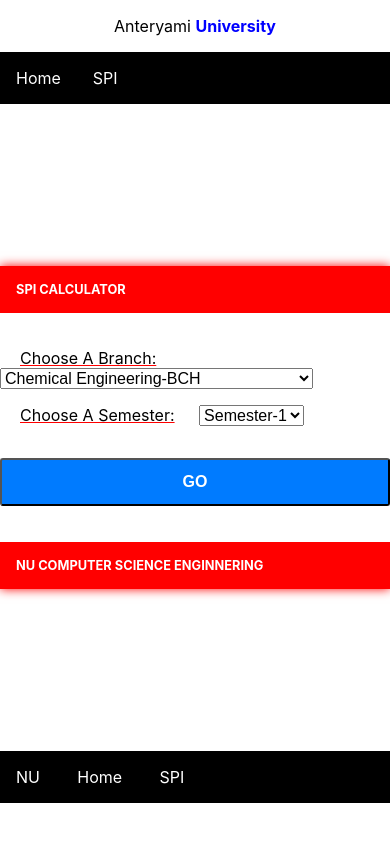
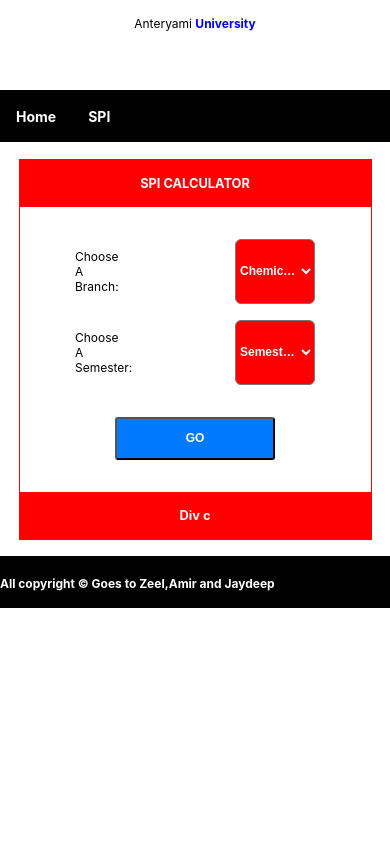
Before and after one commit to jaydeep-pipaliya/SPI-CALCULATOR-, a Flask app: page /branch in a window 390 px wide. Run offline with Flask 2, Linux system fonts and the light colour scheme; some libraries are stand-ins or nearby versions.

Commit message:
hosing and adding css is done

```diff
--- a/app.py
+++ b/app.py
@@ -41,8 +41,8 @@ def SPI():
     # print(Branch,Semester)
     list_sub=d.Get_Branch_Semester_Sub_List(Branch,Semester)
     # print(list_sub)
-    a='fail'
-    if "F" not in list_sub:
+    a='Fail'
+    if "F" not in Greadlist:
         a=g.SPI(list_sub,Greadlist)
     return render_template("SPI.html",type=type,result=a)
 app.run(debug=True)
--- a/static/Home.css
+++ b/static/Home.css
@@ -9,8 +9,7 @@ CSS file
 
 body{
     margin: 0px auto;
-    font-family: -apple-system,BlinkMacSystemFont,"Segoe UI",Roboto,"Helvetica Neue",Arial,"Noto Sans",sans-serif,"Apple Color Emoji","Segoe UI Emoji","Segoe UI Symbol","Noto Color Emoji";
-    height: 100vh;
+    font-family: -apple-system,BlinkMacSystemFont,Segoe UI,Helvetica,Arial,sans-serif,Apple Color Emoji,Segoe UI Emoji;
     /* border: 2px solid black; */
 }
 /* =========================
@@ -21,6 +20,7 @@ body{
     padding:1rem;
     font-size: 2rem;
     text-align: center;
+    height: 5vh;
 }
 
 /* =========================
@@ -32,6 +32,7 @@ body{
     display: flex;
     align-items: center;
     justify-content: center;
+    height: 10vh;
 }
 
 #navbar ul, #footer ul{
@@ -59,24 +60,26 @@ body{
 ========================= */
 
 .container{
-    display: grid;
-    min-height: 76.6%;
-    /* justify-content: center; */
+    display: flex;
+    justify-content: center;
     align-items: center;
+    /* border:2px solid; */
 }
 .text{
     display: flex;
-    min-height: 50%;
-    width: 100%;
-    justify-content: space-between;
+    width: 90%;
+    /* align-self:/ center; */
+    /* justify-content: space-between; */
     flex-direction: column;
-    box-shadow: 0px 0px 10px red;
+    /* box-shadow: 0px 0px 10px red; */
+    border: 1px solid red;
 }
 .card-header,.card-footer{
     padding: 1rem;
     color: white;
     font-size: 1.6rem;
     font-weight: bolder;
+    text-align: center;
     background-color: red;
 }
 .card-body{
@@ -94,10 +97,13 @@ body{
     text-decoration: none;
     font-weight: bolder;
     color: white;
+    width: 10rem;
+    text-align: center;
     border-radius: 3px;
 }
 .btn:hover{
     box-shadow: 0 0 10px #007bff;
+    cursor: pointer;
 }
 
 
@@ -105,28 +111,47 @@ body{
 4.form
 ========================= */
 .catainer-form{
-    display: grid;
+    display: flex;
     flex-direction: column;
     align-items: center;
-    justify-content: space-around;
+    justify-content: space-evenly;
     grid-gap: 1.7rem;
     margin: 10px 0;
     /* border: 2px solid; */
 }
 .section-box{
+    display: flex;
+    justify-content: space-between;
+    width: 30rem;
     /* border: 2px solid; */
 }
 .catainer-form label{
-    font-size: 2rem;
+    font-size: 1.3rem;
     /* border: 2px solid; */
-    padding: 0 20px;
-    text-decoration: underline;
     text-transform: capitalize;
-    /* text-rendering: optimizeLegibility; */
-    text-decoration-color: red;
+    width:20rem;
+    padding: 10px 0;
 }
-.catainer-form select{
-    font-size: xx-large;
+.catainer-form select,.catainer-form option *{
+    font-size: 1.3rem;
+    white-space: nowrap;
+    text-overflow: ellipsis;
+    width: 10rem;
+    outline: none;
+    text-align: center;
+    background: red;
+    color: white;
+    font-weight: bold;
+    padding: 10px 0;
+    border-radius: 6px;
+
+}
+.form-head{
+    font-size: 1.5rem;
+
+}
+.catainer-form select:hover{
+    cursor: pointer;
 }
 h4{
     text-align: center;
@@ -134,11 +159,26 @@ h4{
 @media only screen and (max-width: 500px) {
 
     .top-headding,#navbar a,#footer a,.card-footer,.card-header,.container,.catainer-form label,.catainer-form select,.btn{
-        font-size: 1rem;
+        font-size: 12px
     }
     .card-footer,.card-header{
         font-size: .8rem;
 
+    }
+    #navbar a,#footer a{
+        font-size: 14px;
+        font-weight: bolder;
+
+    }
+    .btn{
+
+        font-size: 12px;
+        width: 10rem;
+
+
+    }
+    .form-head{
+        font-size: 15px;
     }
     .catainer-form{
         margin: 2rem 0;
@@ -148,5 +188,40 @@ h4{
         flex-wrap: wrap;
 
     }
+    .catainer-form select{
+        width: 7rem;
+    }
+    #a{
+        width: 5rem;
+    }
+    .catainer-form lable{
+        width: 10rem;
+    }
+    .section-box{
+        width: 20rem;
+    }
+
 
 }
+
+@media only screen and (max-width: 500px) {
+
+    .catainer-form select{
+        width: 5rem;
+    }
+    #a{
+        width: 3rem;
+    }
+    .catainer-form lable{
+        width: 7rem;
+    }
+    .section-box{
+        width: 15rem;
+    }
+
+    #footer a{
+        font-size: 12px;
+        padding: 0;
+    }
+
+}
--- a/templates/SPI.html
+++ b/templates/SPI.html
@@ -37,7 +37,7 @@
                 {% if 'branch' == type %}
                 <form action={{action}} method="POST" class="catainer-form">
                     <div class="section-box">
-                        <label for=branch>Choose a Branch:</label>
+                        <label for=branch id="a">Choose a Branch:</label>
                         <select id="branch" name="branch">
                             {% for data in branchlist%}
                             <option value='{{data}}'>{{data}}</option>
@@ -45,7 +45,7 @@
                         </select>
                     </div>
                     <div class="section-box">
-                        <label for=semester>Choose a Semester:</label>
+                        <label for=semester id="a">Choose a Semester:</label>
                         <select id="semester" name="semester">
                             {% for data in semlist %}
                             <option value='{{data}}'>{{data}}</option>
@@ -61,7 +61,7 @@
                 <div class="form-head">Subjects:</div>
                                 {% for data in sublist%}
                                 <div class="section-box">
-                                    <label for='sublist'>{{data[1]}}</label>
+                                    <label for='sublist'>{{data[1]}}:</label>
                                     <select id='sublist' name='sublist'>
                                         <option value="AP">A+</option>
                                         <option value="A">A</option>
@@ -69,7 +69,6 @@
                                         <option value="B">B</option>
                                         <option value="CP">C+</option>
                                         <option value="C">C</option>
-                                        <option value="FP">F+</option>
                                         <option value="F">F</option>
                                     </select>
                                 </div>
@@ -79,9 +78,9 @@
                                 <button type="submit" class="btn">GO</button>
                             </form>
                {% elif 'spi' == type %}
-               <div class="section-box">
+               <div class="section-box" style="width:auto; margin:10px 0;  flex-direction: column; align-items: center;">
                    <h2>SPI/Result is:</h2>
-                   <h3>{{result}}</h3>
+                   <h3 class="btn" style="background-color: red;">{{result}}</h3>
                    <a href="/" class="btn">Home</a>
                 </div>
                 {% else %}
@@ -90,16 +89,13 @@
                     {% endif %}
                 </div>
                     <div class="card-footer" id="gu">
-                        NU COMPUTER SCIENCE ENGINNERING
+                        Div c
                     </div>
             </div>
         </div>
         <footer id="footer">
             <ul>
-                <li><a href="\">NU</a>|</li>
-                <li><a href="\">Home</a>|</li>
-                <li><a href="\branch">SPI</a>|</li>
-
+                <li><a>All copyright &copy; Goes to Zeel,Amir and Jaydeep</a></li>
             </ul>
         </footer>
 
```
Also changed, not shown: templates/Home.html (+5 -7 lines).
